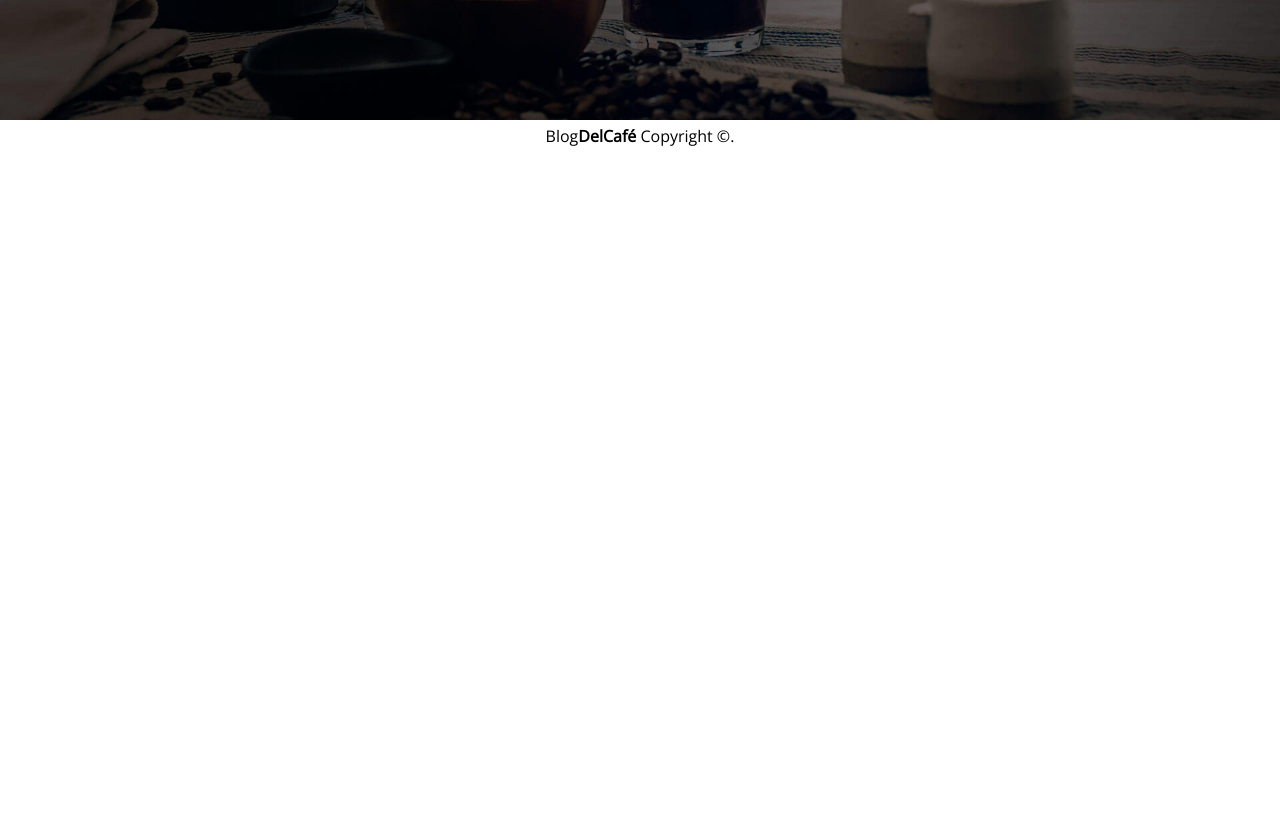
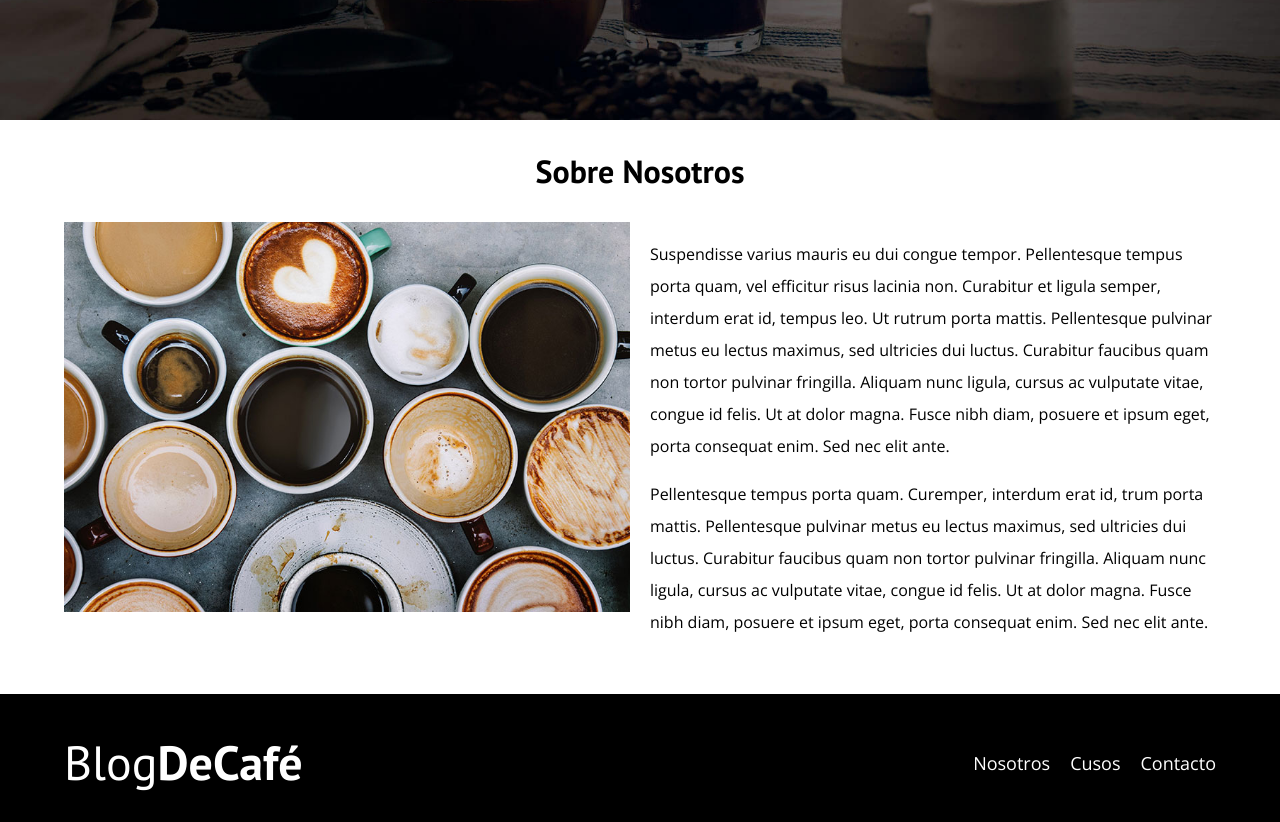
Before and after one commit to FernandoFdezMata/blogcafe, a plain HTML site: page nosotros.html in a window 1280 px wide. Shown: the part 480-1302 px from the top of the page. Before the commit the page ends 800 px from the top, so only its background shows below. Drawn offline with nearby package versions, Linux system fonts and the light colour scheme.

Commit message:
sobre nosotros

```diff
--- a/css/styles.css
+++ b/css/styles.css
@@ -91,6 +91,9 @@ img{
         align-items: center;
     }
 }
+.barra{
+    padding-top: 4rem;
+}
 .logo{
     color: var(--blanco);
 
@@ -120,13 +123,6 @@ img{
 
 
 
-/*FOOTER*/
-.footer{
-    text-align: center;
-    font-size: var(--fuenteHeading);
-    font-weight: 400;
-    gap: 2rem;
-}
 
 /*Contenido principal*/
 
@@ -168,3 +164,56 @@ img{
 .boton--primario{
     background-color: var(--negro);
 }
+.boton--secundario{
+    background-color: var(--primario);
+}
+.cursos{
+    list-style: none;
+}
+.widget-curso{
+    border-bottom: 1px solid var(--claro);
+    margin-bottom: 2rem;
+}
+.widget-curso:last-of-type{
+    border-bottom: none;
+    margin-bottom: 0;
+}
+.widget-curso__lable{
+    font-family: var(--fuenteHeading);
+    font-weight: 700;
+}
+.widget-curso__informacion{
+    font-weight: 400;
+}
+.widget-curso__lable,.widget-curso__informacion{
+    font-size: 2rem;
+}
+
+
+/*FOOTER*/
+.footer{
+    background-color: var(--negro);
+    margin-top: 4rem;
+    padding-bottom: 3rem;
+
+}
+
+
+/**Sobre Nosotros**/
+@media (min-width: 768px) {
+    .sobre-nosotros{
+        display: grid;
+        grid-template-columns: 1fr 1fr;
+        column-gap: 2rem;
+    }
+
+}
+.sobre-nosotros{
+
+}
+.sobre-nosotros__img{
+
+}
+.sobre-nosotros__text{
+
+}
--- a/nosotros.html
+++ b/nosotros.html
@@ -32,8 +32,32 @@
 
     </header>
 
+    <div class="contenedor">
+        <h3 class="centrar-texto">Sobre Nosotros</h3>
+        <div class="sobre-nosotros">
+            <div class="sobre-nosotros__img">
+                <img src="img/nosotros.jpg" alt="">
+            </div>
+            <div class="sobre-nosotros__text">
+                <p>Suspendisse varius mauris eu dui congue tempor. Pellentesque tempus porta quam, vel efficitur risus lacinia non. Curabitur et ligula semper, interdum erat id, tempus leo. Ut rutrum porta mattis. Pellentesque pulvinar metus eu lectus maximus, sed ultricies dui luctus. Curabitur faucibus quam non tortor pulvinar fringilla. Aliquam nunc ligula, cursus ac vulputate vitae, congue id felis. Ut at dolor magna. Fusce nibh diam, posuere et ipsum eget, porta consequat enim. Sed nec elit ante.</p>
+                <p> Pellentesque tempus porta quam. Curemper, interdum erat id, trum porta mattis. Pellentesque pulvinar metus eu lectus maximus, sed ultricies dui luctus. Curabitur faucibus quam non tortor pulvinar fringilla. Aliquam nunc ligula, cursus ac vulputate vitae, congue id felis. Ut at dolor magna. Fusce nibh diam, posuere et ipsum eget, porta consequat enim. Sed nec elit ante.</p>
+            </div>
+        </div>
+    </div>
+
     <footer class="footer">
-        <p class="no-margin">Blog<span class="logo__bold">DelCafé</span> Copyright ©.</p>
+        <div class="contenedor">
+            <div class="barra">
+                <a href="index.html" class="logo">
+                    <h1 class="logo__nombre no-margin centrar-texto">Blog<span class="logo__bold">DeCafé</span></h1>
+                </a>
+                <nav class="navegacion">
+                    <a href="nosotros.html" class="navegacion__enlace">Nosotros</a>
+                    <a href="cursos.html" class="navegacion__enlace">Cusos</a>
+                    <a href="contacto.html" class="navegacion__enlace">Contacto</a>
+                </nav>
+            </div>
+        </div>
     </footer>
 </body>
 </html>
```
Also changed, not shown: contacto.html (+12 -1 lines), cursos.html (+12 -1 lines), index.html (+27 -2 lines).
